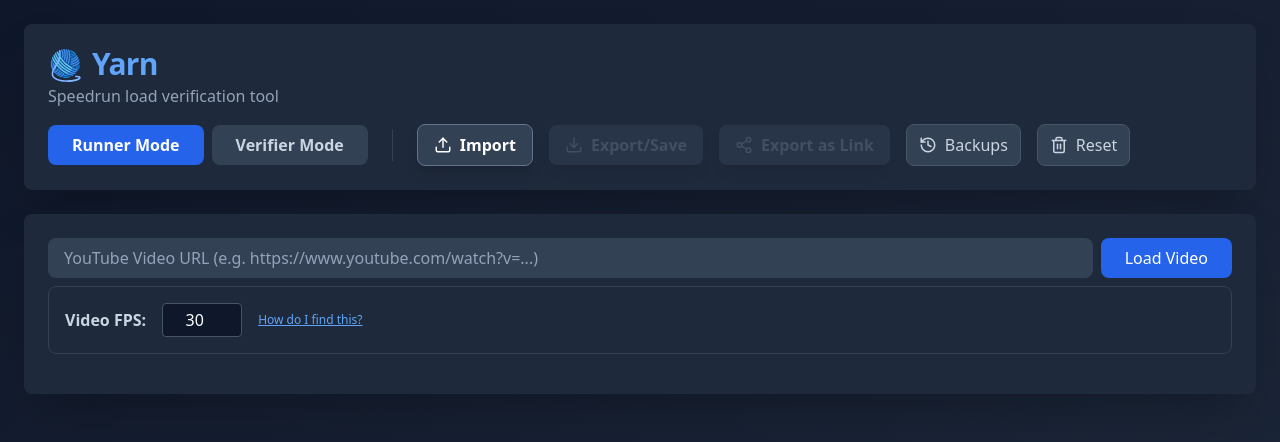
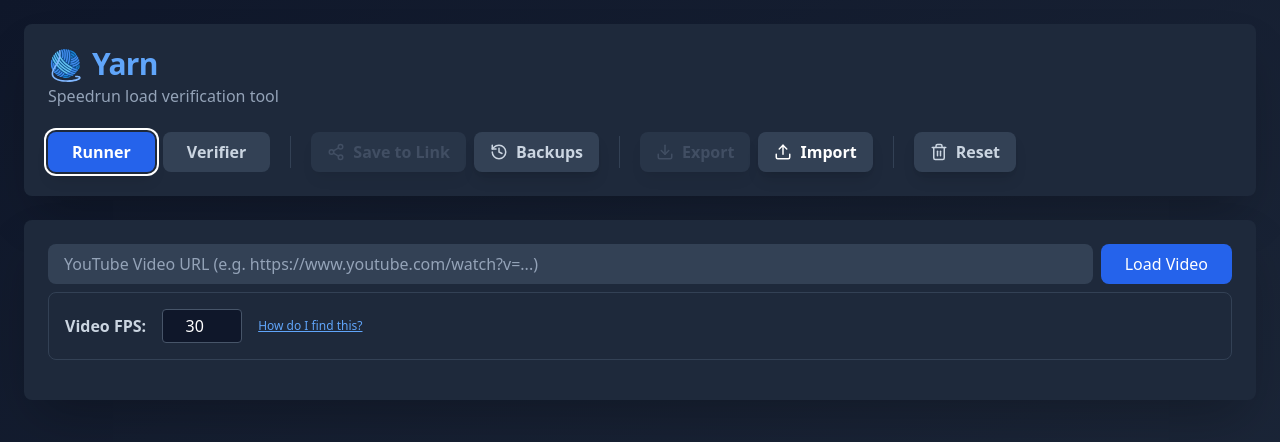
Before and after one commit to KR0SS0/yarn, a React (Create React App) app: page / in a window 1280 px wide. Shown: the top 442 px of the page. Built offline with nearby package versions, Linux system fonts and the light colour scheme.

Commit message:
Improve Header styling/layout

```diff
--- a/src/components/Header.tsx
+++ b/src/components/Header.tsx
@@ -1,4 +1,4 @@
-import React, { useRef } from "react";
+import React, { useRef, useState } from "react";
 import { Download, Trash2, Upload, Share2, Loader2, History } from "lucide-react";
 import Tooltip from "./ui/Tooltip";
 import Logo from "./ui/Logo";
@@ -29,6 +29,7 @@
   onReset,
 }) => {
   const fileInputRef = useRef<HTMLInputElement>(null);
+  const [showBackups, setShowBackups] = useState(false);
 
   const handleFileChange = (e: React.ChangeEvent<HTMLInputElement>) => {
     const file = e.target.files?.[0];
@@ -39,11 +40,7 @@
       try {
         const json = JSON.parse(event.target?.result as string);
         onImport(json);
-
-        // Reset input so the same file can be uploaded again if needed
-        if (fileInputRef.current) {
-          fileInputRef.current.value = "";
-        }
+        if (fileInputRef.current) fileInputRef.current.value = "";
       } catch (err) {
         alert("Failed to parse JSON file.");
       }
@@ -51,7 +48,18 @@
     reader.readAsText(file);
   };
 
-  const [showBackups, setShowBackups] = React.useState(false);
+  const getModeClass = (targetMode: "runner" | "verifier") => {
+    const isActive = mode === targetMode;
+    return `h-10 px-6 rounded-lg font-semibold transition-all duration-200 flex items-center justify-center ${
+      isActive
+        ? "bg-blue-600 text-white ring-2 ring-white ring-offset-2 ring-offset-slate-800 shadow-lg"
+        : "bg-slate-700 text-slate-300 hover:bg-slate-600"
+    }`;
+  };
+
+  // Base class for all action buttons to ensure identical height/padding
+  const actionBtnBase =
+    "h-10 px-4 flex items-center gap-2 rounded-lg font-semibold transition-all shadow-lg active:transform active:scale-95 border-none";
 
   return (
     <div className="bg-slate-800 rounded-lg shadow-2xl p-6 mb-6">
@@ -63,39 +71,117 @@
           Yarn
         </h1>
       </div>
-      <p className="text-slate-400 mb-4">Speedrun load verification tool</p>
+      <p className="text-slate-400 mb-6">Speedrun load verification tool</p>
 
-      <div className="flex items-center gap-4">
-        {/* Mode Toggles */}
+      {/* Main Action Bar */}
+      <div className="flex flex-wrap items-center gap-4">
+        {/* GROUP 1: MODES */}
         <div className="flex gap-2">
           <button
             onClick={() => setMode("runner")}
-            onMouseDown={(e) => e.preventDefault()}
-            className={`px-6 py-2 rounded-lg font-semibold transition ${
-              mode === "runner"
-                ? "bg-blue-600 text-white"
-                : "bg-slate-700 text-slate-300 hover:bg-slate-600"
-            }`}
+            className={getModeClass("runner")}
           >
-            Runner Mode
+            Runner
           </button>
           <button
             onClick={() => setMode("verifier")}
-            onMouseDown={(e) => e.preventDefault()}
-            className={`px-6 py-2 rounded-lg font-semibold transition ${
-              mode === "verifier"
-                ? "bg-purple-600 text-white"
-                : "bg-slate-700 text-slate-300 hover:bg-slate-600"
-            }`}
+            className={getModeClass("verifier")}
           >
-            Verifier Mode
+            Verifier
           </button>
         </div>
 
-        <div className="h-8 w-[1px] bg-slate-700 mx-2 hidden md:block" />
+        <div className="h-8 w-[1px] bg-slate-700 mx-1" />
 
-        {/* IMPORT BUTTON */}
-        <div className="relative group">
+        {/* GROUP 2: CLOUD & BACKUPS */}
+        <div className="flex gap-2">
+          <Tooltip
+            text={
+              canExport ? "Generate shareable cloud link" : "Need run start/end"
+            }
+          >
+            <button
+              onClick={onShare}
+              disabled={!canExport || isSharing}
+              className={`${actionBtnBase} ${
+                canExport
+                  ? "bg-blue-600 hover:bg-blue-700 text-white"
+                  : "bg-slate-700 text-slate-500 opacity-50"
+              }`}
+            >
+              {isSharing ? (
+                <Loader2 size={18} className="animate-spin" />
+              ) : (
+                <Share2 size={18} />
+              )}
+              <span>Save to Link</span>
+            </button>
+          </Tooltip>
+
+          <div className="relative">
+            <Tooltip text="View auto-saved backups">
+              <button
+                onClick={() => setShowBackups(!showBackups)}
+                className={`${actionBtnBase} bg-slate-700 hover:bg-slate-600 text-slate-300 ${showBackups ? "ring-1 ring-blue-400" : ""}`}
+              >
+                <History size={18} />
+                <span>Backups</span>
+              </button>
+            </Tooltip>
+            {showBackups && (
+              <div className="absolute top-full mt-2 left-0 w-80 bg-slate-900 border border-slate-700 rounded-lg shadow-2xl z-50 overflow-hidden">
+                <div className="p-2 text-[10px] font-bold text-slate-500 uppercase bg-slate-800/50">
+                  Recent Backups
+                </div>
+                <div className="max-h-60 overflow-y-auto">
+                  {backups.length === 0 ? (
+                    <div className="p-4 text-sm text-slate-500 italic">
+                      No backups yet...
+                    </div>
+                  ) : (
+                    backups.map((b) => (
+                      <button
+                        key={b.id}
+                        onClick={() => {
+                          onImport(b.data);
+                          setShowBackups(false);
+                        }}
+                        className="w-full text-left p-3 hover:bg-blue-600/20 border-b border-slate-800 last:border-0"
+                      >
+                        <div className="text-xs font-mono text-blue-400">
+                          {b.timestamp}
+                        </div>
+                        <div className="text-sm text-slate-200 line-clamp-1">
+                          {b.label}
+                        </div>
+                      </button>
+                    ))
+                  )}
+                </div>
+              </div>
+            )}
+          </div>
+        </div>
+
+        <div className="h-8 w-[1px] bg-slate-700 mx-1" />
+
+        {/* GROUP 3: LOCAL IO */}
+        <div className="flex gap-2">
+          <Tooltip text={canExport ? "Save to JSON" : "Need run start/end"}>
+            <button
+              onClick={onDownload}
+              disabled={!canExport}
+              className={`${actionBtnBase} ${
+                canExport
+                  ? "bg-slate-700 hover:bg-slate-600 text-white"
+                  : "bg-slate-700 text-slate-500 opacity-50"
+              }`}
+            >
+              <Download size={18} />
+              <span>Export</span>
+            </button>
+          </Tooltip>
+
           <input
             type="file"
             ref={fileInputRef}
@@ -103,11 +189,10 @@
             accept=".json"
             className="hidden"
           />
-          <Tooltip text="Load session from JSON">
+          <Tooltip text="Load from JSON">
             <button
               onClick={() => fileInputRef.current?.click()}
-              onMouseDown={(e) => e.preventDefault()}
-              className="flex items-center gap-2 px-4 py-2 bg-slate-700 hover:bg-slate-600 text-white rounded-lg font-semibold transition shadow-lg border border-slate-500"
+              className={`${actionBtnBase} bg-slate-700 hover:bg-slate-600 text-white`}
             >
               <Upload size={18} />
               <span>Import</span>
@@ -115,110 +200,20 @@
           </Tooltip>
         </div>
 
-        {/* EXPORT BUTTON */}
-        <div className="relative group">
-          <Tooltip
-            text={
-              canExport
-                ? "Export session to JSON"
-                : "Must have a run start and end marked"
-            }
-          >
+        <div className="h-8 w-[1px] bg-slate-700 mx-1" />
+
+        {/* GROUP 4: RESET */}
+        <div className="flex">
+          <Tooltip text="Permanently clear all data">
             <button
-              onClick={onDownload}
-              onMouseDown={(e) => e.preventDefault()}
-              disabled={!canExport}
-              className={`flex items-center gap-2 px-4 py-2 rounded-lg font-semibold transition shadow-lg active:transform active:scale-95 ${
-                canExport
-                  ? "bg-emerald-600 hover:bg-emerald-700 text-white"
-                  : "bg-slate-700 text-slate-500 cursor-not-allowed opacity-50"
-              }`}
+              onClick={onReset}
+              className={`${actionBtnBase} bg-slate-700 hover:bg-red-600 hover:text-white text-slate-300`}
             >
-              <Download size={18} />
-              <span>Export/Save</span>
+              <Trash2 size={18} />
+              <span>Reset</span>
             </button>
           </Tooltip>
         </div>
-        <div className="relative group">
-          <Tooltip
-            text={
-              canExport
-                ? "Generate shareable cloud link"
-                : "Must have a run start and end marked"
-            }
-          >
-            <button
-              onClick={onShare}
-              disabled={!canExport || isSharing}
-              className={`flex items-center gap-2 px-4 py-2 rounded-lg font-semibold transition shadow-lg active:transform active:scale-95 ${
-                canExport
-                  ? "bg-blue-600 hover:bg-blue-700 text-white"
-                  : "bg-slate-700 text-slate-500 cursor-not-allowed opacity-50"
-              }`}
-            >
-              {isSharing ? (
-                <Loader2 size={18} className="animate-spin" />
-              ) : (
-                <Share2 size={18} />
-              )}
-              <span>{isSharing ? "Exporting..." : "Export as Link"}</span>
-            </button>
-          </Tooltip>
-        </div>
-        <div className="relative">
-          <Tooltip text="View auto-saved backups">
-            <button
-              onClick={() => setShowBackups(!showBackups)}
-              className="flex items-center gap-2 px-3 py-2 bg-slate-700 hover:bg-slate-600 text-slate-300 rounded-lg transition-colors border border-slate-600"
-            >
-              <History size={18} />
-              <span className="hidden sm:inline">Backups</span>
-            </button>
-          </Tooltip>
-
-          {showBackups && (
-            <div className="absolute top-full mt-2 right-0 w-64 bg-slate-900 border border-slate-700 rounded-lg shadow-xl z-50 overflow-hidden">
-              <div className="p-2 text-xs font-bold text-slate-500 uppercase bg-slate-800/50">
-                Recent Backups (Auto-saved)
-              </div>
-              {backups.length === 0 ? (
-                <div className="p-4 text-sm text-slate-500 italic">
-                  No backups yet...
-                </div>
-              ) : (
-                <div className="max-h-60 overflow-y-auto">
-                  {backups.map((b) => (
-                    <button
-                      key={b.id}
-                      onClick={() => {
-                        onImport(b.data);
-                        setShowBackups(false);
-                      }}
-                      className="w-full text-left p-3 hover:bg-blue-600/20 border-b border-slate-800 last:border-0 transition-colors"
-                    >
-                      <div className="text-sm font-medium text-white">
-                        {b.timestamp}
-                      </div>
-                      <div className="text-xs text-slate-400">
-                        {b.label}
-                      </div>
-                    </button>
-                  ))}
-                </div>
-              )}
-            </div>
-          )}
-        </div>
-
-        <button
-          onClick={onReset}
-          onMouseDown={(e) => e.preventDefault()}
-          className="flex items-center gap-2 px-3 py-2 bg-slate-700 hover:bg-red-900/40 text-slate-300 hover:text-red-400 rounded-lg transition-colors border border-slate-600"
-          title="Clear all data"
-        >
-          <Trash2 size={18} />
-          <span className="hidden sm:inline">Reset</span>
-        </button>
       </div>
     </div>
   );
```
